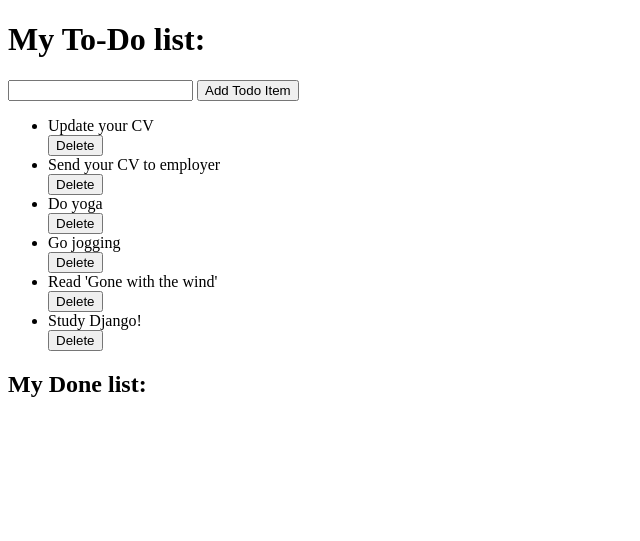
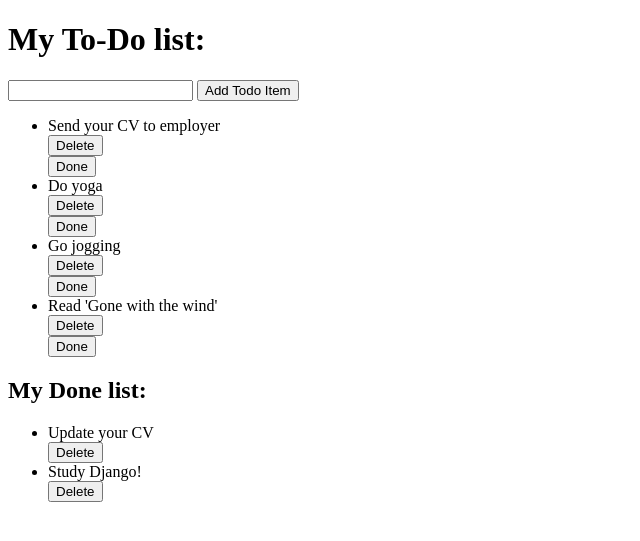
Before and after one commit to PetruccioU/tododjangolist, a Django app: page / in a window 1280 px wide. Shown: the top 541 px of the page, without its empty margins (0-640 px from the left). Run offline with Django 4.2, Linux system fonts and the light colour scheme; data comes from the database, SQL or seed files in the repository; both versions use the stored data as it was after the commit.

Commit message:
Done list added

```diff
--- a/todoproject/templates/todolist.html
+++ b/todoproject/templates/todolist.html
@@ -18,6 +18,9 @@
         <form action="/deleteTodoItem/{{i.id}}/" method = "post">{% csrf_token %}
             <input type="submit" value="Delete">
         </form>
+        <form action="/YourTodoDone/{{i.id}}/" method = "post">{% csrf_token %}
+            <input type="submit" value="Done">
+        </form>
 
     </li>
     {% endfor %}
@@ -25,9 +28,13 @@
     </ul>
 
     <h2>My Done list:</h2>
+
     <ul>
-    {% for j in done_items %}
+    {% for j in all_done %}
     <li>{{j.content}}
+        <form action="/deleteTodoItem/{{j.id}}/" method = "post">{% csrf_token %}
+            <input type="submit" value="Delete">
+        </form>
 
     </li>
     {% endfor %}
--- a/todoproject/todoapp/models.py
+++ b/todoproject/todoapp/models.py
@@ -2,6 +2,7 @@ import datetime
 
 from django.db import models
 
+# python manage.py sqlmigrate todoapp 0002
 class TodoListItem(models.Model):
     title = models.CharField(max_length=255)
     content = models.TextField()
--- a/todoproject/todoapp/urls.py
+++ b/todoproject/todoapp/urls.py
@@ -1,13 +1,13 @@
 from django.contrib import admin
 from django.urls import path, re_path
-from .views import todoappView, addTodoView, deleteTodoView, DoneListView, archive
+from .views import todoappView, addTodoView, deleteTodoView, archive, getYourTodoDone
 
 urlpatterns = [
 
     path('', todoappView, name='home'),
-    path('', DoneListView),
     path('addTodoView/',addTodoView),
     path('deleteTodoItem/<int:i>/', deleteTodoView),
+    path('YourTodoDone/<int:i>/', getYourTodoDone),
     re_path(r'^archive/(?P<year>[0-9]{4})/', archive),
 
 ]
--- a/todoproject/todoapp/views.py
+++ b/todoproject/todoapp/views.py
@@ -3,18 +3,12 @@ from django.http import HttpResponseRedirect, HttpResponseNotFound, HttpResponse
 from django.shortcuts import render, redirect
 from .models import TodoListItem
 
-#def todoappView(request):
-#    return render(request, 'todolist.html')
-
 def todoappView(request):
-    all_todo_items = TodoListItem.objects.all()
+    all_todo_items = TodoListItem.objects.filter(is_done=0)
+    all_done_items = TodoListItem.objects.filter(is_done =1 )
     return render(request, 'todolist.html',
-    {'all_items':all_todo_items})
+    {'all_items':all_todo_items,'all_done':all_done_items})
 # Create your views here.
-
-def DoneListView(request):
-    all_done_items = DoneListItem.objects.all()
-    return render(request, 'todolist.html', {'done_items':all_done_items})
 
 def addTodoView(request):
     x = request.POST['content']
@@ -27,6 +21,12 @@ def deleteTodoView(request, i):
     y.delete()
     return redirect('home',permanent = True)
 
+def getYourTodoDone(request, i):
+    y = TodoListItem.objects.get(id=i)
+    y.is_done=1
+    y.save(update_fields=["is_done"])
+    return redirect('home', permanent=True)
+
 
 def pageNotFond(request,exception):
     return HttpResponseNotFound('<h1> Sorry, there is no such page on the website</h1>')
```
Also changed, not shown: todoproject/db.sqlite3, todoproject/todoapp/migrations/0002_todolistitem_is_done_todolistitem_start_date.py (deleted).
